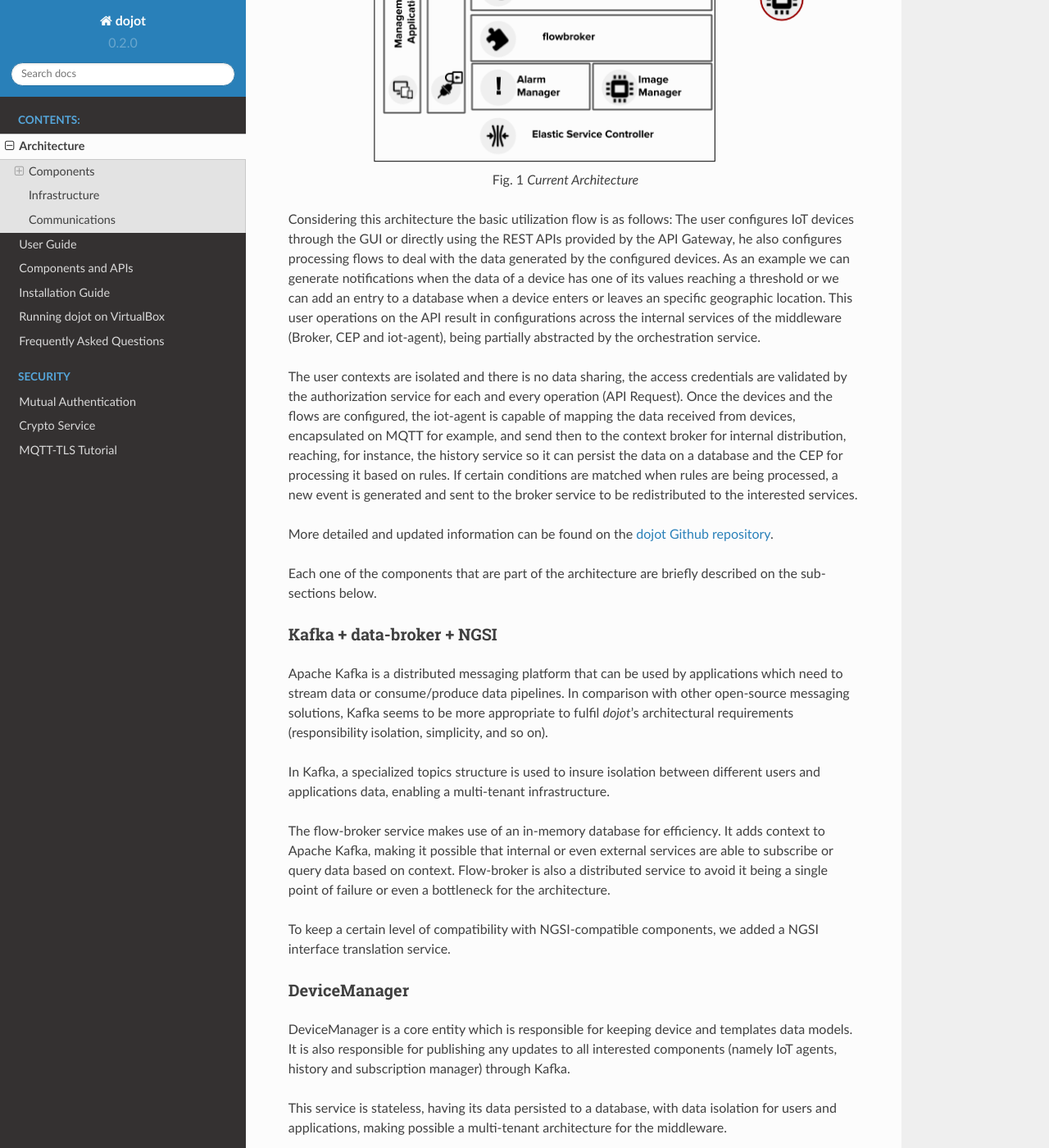
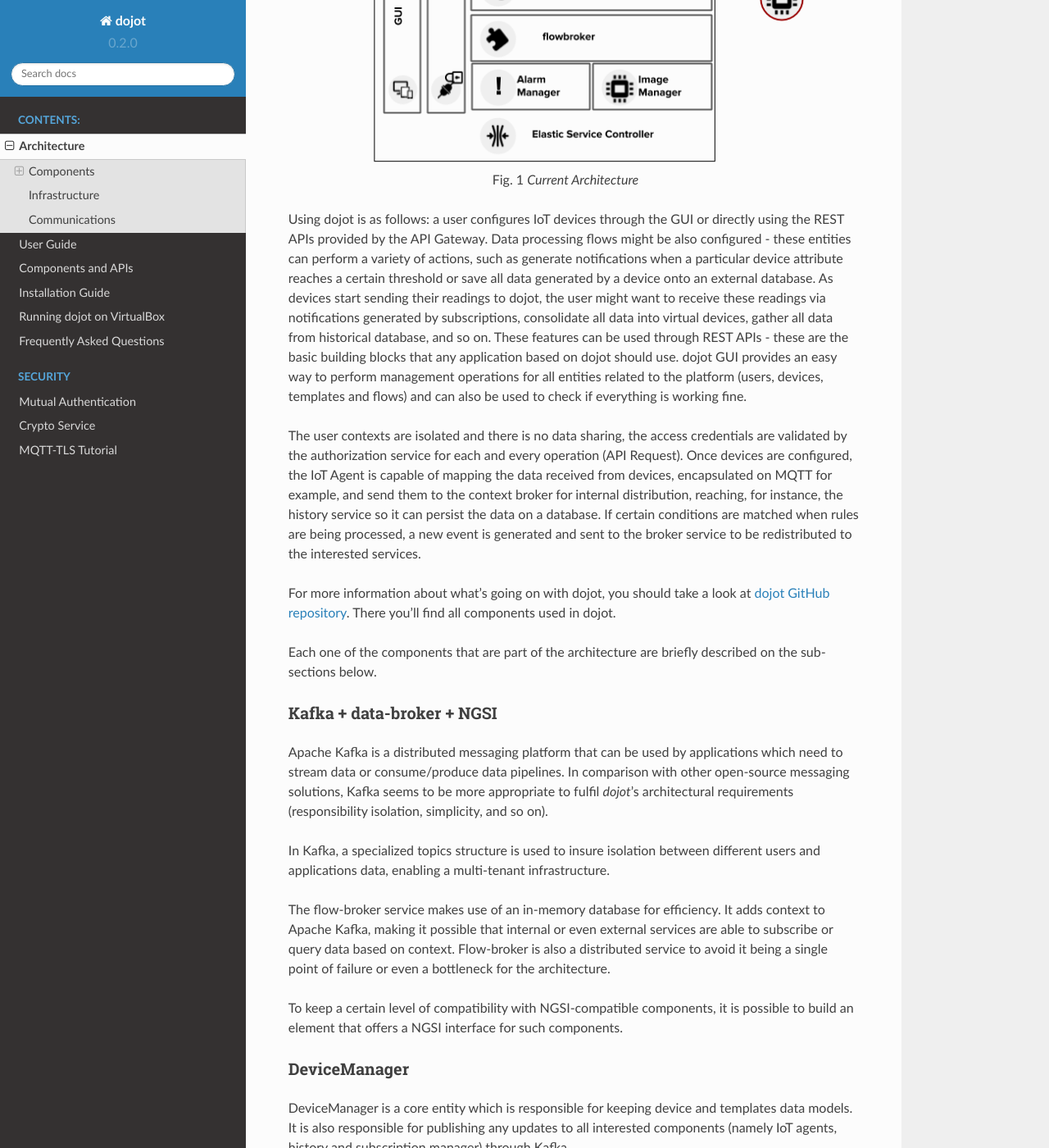
Before and after one commit to dojot/docs, a Sphinx documentation site: the page built from source/architecture.rst, in a window 1280 px wide and 1400 px high, scrolled down 1272 px. Shown: the whole window at 82% size. Built offline with Sphinx 7.4.7 and the Read the Docs theme 2.0.0, drawn with Linux system fonts in a browser that asks for light colours; some of the changed text lies outside the part shown.

Commit message:
Applying suggestions

```diff
--- a/source/architecture.rst
+++ b/source/architecture.rst
@@ -31,28 +31,33 @@ implemented by dojot team. This architecture is described on
 
     Current Architecture
 
-Considering this architecture the basic utilization flow is as follows: The
-user configures IoT devices through the GUI or directly using the REST APIs
-provided by the API Gateway, he also configures processing flows to deal with
-the data generated by the configured devices. As an example we can generate
-notifications when the data of a device has one of its values reaching a
-threshold or we can add an entry to a database when a device enters or leaves
-an specific geographic location. This user operations on the API result in
-configurations across the internal services of the middleware (Broker, CEP and
-iot-agent), being partially abstracted by the orchestration service.
+Using dojot is as follows: a user configures IoT devices through the GUI or
+directly using the REST APIs provided by the API Gateway. Data processing flows
+might be also configured - these entities can perform a variety of actions,
+such as generate notifications when a particular device attribute reaches a
+certain threshold or save all data generated by a device onto an external
+database. As devices start sending their readings to dojot, the user might want
+to receive these readings via notifications generated by subscriptions,
+consolidate all data into virtual devices, gather all data from historical
+database, and so on. These features can be used through REST APIs - these are
+the basic building blocks that any application based on dojot should use. dojot
+GUI provides an easy way to perform management operations for all entities
+related to the platform (users, devices, templates and flows) and can also be
+used to check if everything is working fine.
 
 The user contexts are isolated and there is no data sharing, the access
 credentials are validated by the authorization service for each and every
-operation (API Request). Once the devices and the flows are configured, the
-iot-agent is capable of mapping the data received from devices, encapsulated on
-MQTT for example, and send then to the context broker for internal
-distribution, reaching, for instance, the history service so it can persist the
-data on a database and the CEP for processing it based on rules. If certain
-conditions are matched when rules are being processed, a new event is generated
-and sent to the broker service to be redistributed to the interested services.
+operation (API Request). Once devices are configured, the IoT Agent is capable
+of mapping the data received from devices, encapsulated on MQTT for example,
+and send them to the context broker for internal distribution, reaching, for
+instance, the history service so it can persist the data on a database. If
+certain conditions are matched when rules are being processed, a new event is
+generated and sent to the broker service to be redistributed to the interested
+services.
 
-More detailed and updated information can be found on the `dojot Github
-repository <https://github.com/dojot>`_.
+For more information about what's going on with dojot, you should take a look
+at `dojot GitHub repository <https://github.com/dojot>`_. There you'll find all
+components used in dojot.
 
 Each one of the components that are part of the architecture are briefly
 described on the sub-sections below.
@@ -75,8 +80,8 @@ services are able to subscribe or query data based on context. Flow-broker is
 also a distributed service to avoid it being a single point of failure or even
 a bottleneck for the architecture.
 
-To keep a certain level of compatibility with NGSI-compatible components, we
-added a NGSI interface translation service.
+To keep a certain level of compatibility with NGSI-compatible components, it is
+possible to build an element that offers a NGSI interface for such components.
 
 DeviceManager
 **************
@@ -93,14 +98,14 @@ architecture for the middleware.
 IoT Agent
 *********
 
-An IoT agent is an adaptation service between physical devices and *dojot* core
-components. It could be understood as a *device driver* for a set of devices.
-The *dojot* platform can have multiple iot-agents, each one of them being
-specialized in a specific protocol like, for instance, MQTT/JSON, CoAP/LWM2M
-and HTTP/JSON.
+An IoT agent is an adaptation service between physical devices and *dojot's*
+core components. It could be understood as a *device driver* for a set of
+devices. The *dojot* platform can have multiple iot-agents, each one of them
+being specialized in a specific protocol like, for instance, MQTT/JSON,
+CoAP/LWM2M and HTTP/JSON.
 
-It is also responsible for all security mechanisms used in communication
-channels between the devices it deals with and the component itself.
+It is also responsible to ensure that it communicates with devices using secure
+channels.
 
 
 User Authorization Service
@@ -117,12 +122,9 @@ database.
 flowbroker
 **********
 
-This service provides a high level API for configuring the *dojot* with the
-objective of reducing the need of knowing how to handle each one of the
-services that are part of the platform. More specifically, it is responsible
-for modeling different services, exposing a simplified configuration interface
-and propagating this configuration to the various services when requested. It
-acts as a centralized configuration manager for multiple services.
+This service provides mechanisms to build data processing flows to perform a
+set of actions. These flows can be extended using external processing blocks
+(which can be added using REST APIs).
 
 History
 *******
@@ -142,8 +144,8 @@ to be used.
 Logging and Auditing Service
 ****************************
 
-All the services that are part of the *dojot* platform generate usage metrics
-of its resources and make then available to the logging and auditing service,
+All the services that are part of the *dojot* platform can generate usage metrics
+of its resources that can be used by a logging and auditing service,
 which process this registers and summarize then based on users and
 applications.
 
@@ -152,6 +154,8 @@ example, to expose this data to the user via a graphical interface, to limit
 the usage of the system based on resource consumption and quotas associated
 with users or even to be used by billing services to charge users for the
 utilization of the platform.
+
+Such components are currently in development.
 
 Kong API Gateway
 ****************
@@ -162,11 +166,11 @@ resulting in multiple advantages like, for instance, single access point and
 ease when applying rules over the API calls like traffic rate limitation and
 access control.
 
-Management Application
-**********************
+GUI
+***
 
-Web Application responsible for providing responsive interfaces to manage the
-*dojot* platform, including functionalities like:
+The Graphical User Interface in *dojot* is responsible for providing responsive
+interfaces to manage the platform, including functionalities like:
 
 * **User Profile Management**: define profiles and the API permission
   associated to those profiles
@@ -192,6 +196,8 @@ This controller depends that the dojot platform services are horizontally
 scalable, as well as the databases must be clusterizable, which match with the
 adopted architecture.
 
+This component is currently scheduled for development.
+
 Alarm Management
 ****************
 
@@ -219,6 +225,11 @@ A few extra components are used in dojot that were not shown in
 - rabbitMQ: message broker used in service orchestrator in order to implement
   action flows related that should be applied to messages received from
   components.
+
+- mongo database: widly used database solution that is easy to use and doesn't
+  add a considerable access overhead (where it was employed in dojot).
+
+- zookeeper: keeps replicated services within a cluster under control.
 
 
 Communications
--- a/source/components-and-apis.rst
+++ b/source/components-and-apis.rst
@@ -176,8 +176,8 @@ Kafka messages
 
 These are the messages sent by components and their subjects. If you are
 developing a new internal component (such as a new IoT agent), see `API -
-data-broker`_ to check how to get the actual Kafka topic to listen to in order
-to receive these messages.
+data-broker`_ to check how to receive messages sent by other components in
+dojot.
 
 .. list-table:: Original endpoints
    :header-rows: 1
```
Also changed, not shown: other parts of source/architecture.rst (+1 -1 lines), source/images/new_architecture.png.
